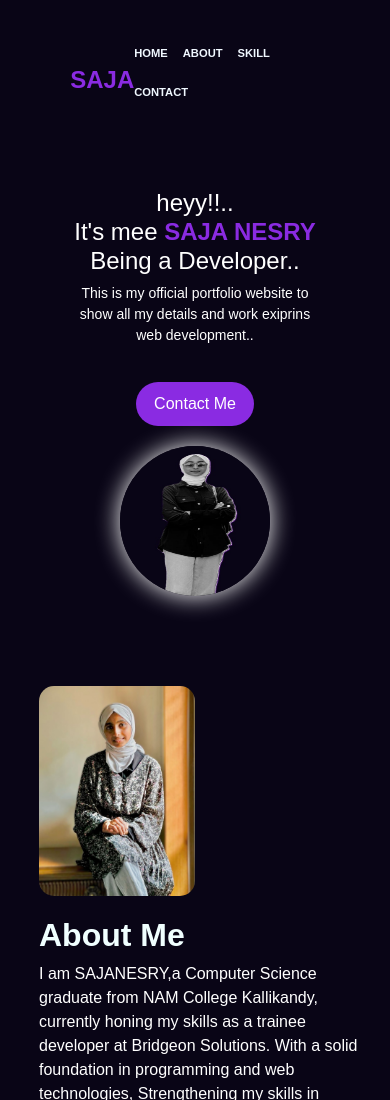
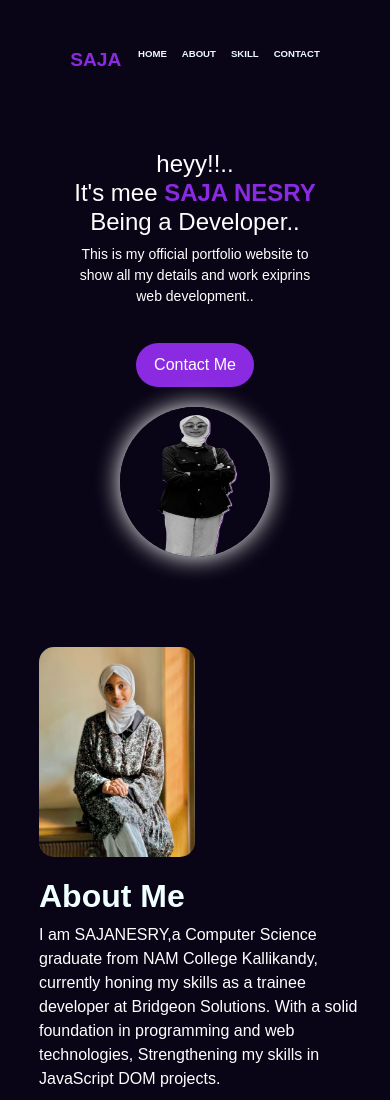
Before and after one commit to SAJANESRY/saja, a plain HTML site: page index.html in a window 390 px wide. Shown: the top 1100 px of the page. Drawn offline with nearby package versions, Linux system fonts and the light colour scheme.

Commit message:
Add files via upload

```diff
--- a/style.css
+++ b/style.css
@@ -345,11 +345,16 @@
 
         @media screen and (max-width: 768px) {
             nav ul li a{
-                font-size: 0.7rem;
+                font-size: 0.6rem;
                 font-weight: 600;
+                gap: 8px;
 
 
 
+            }
+
+            .logo a{
+                font-size: 1.2rem;
             }
 
             .text h1, .text h1 span {
```
